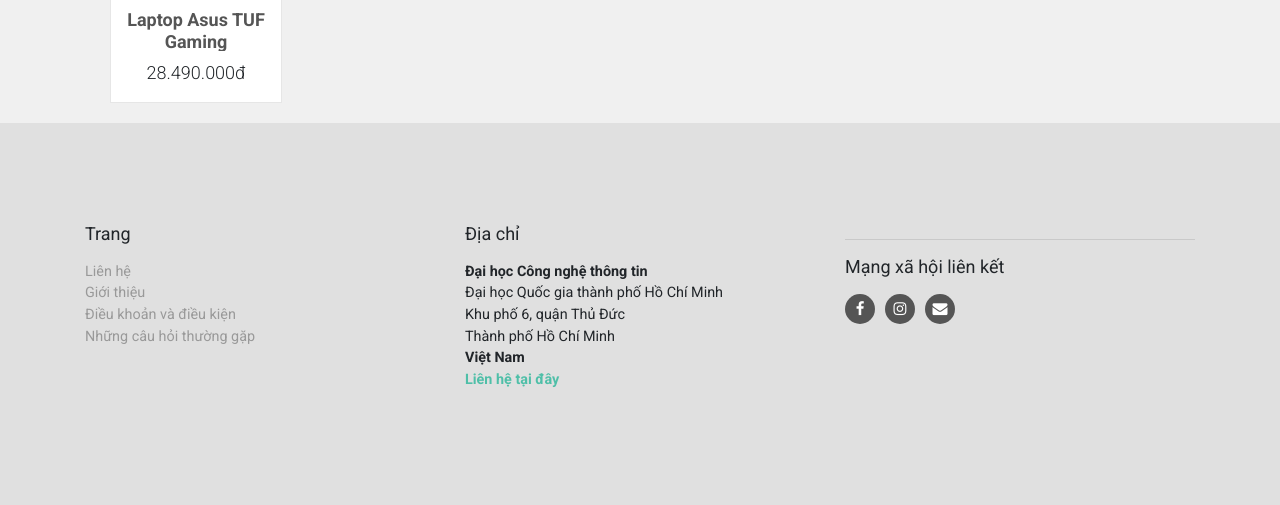
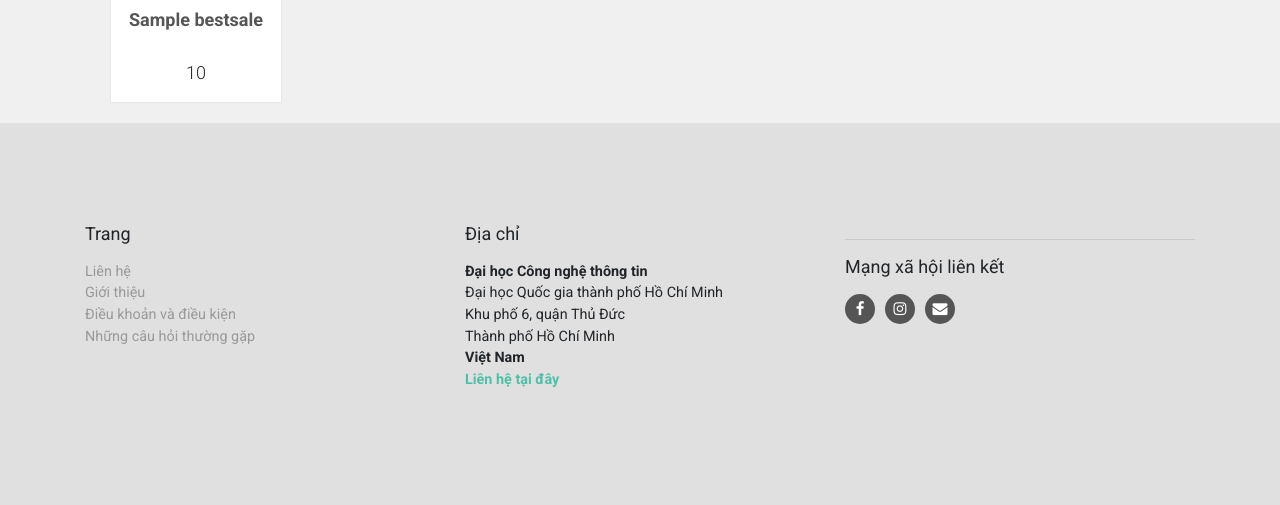
Before and after one commit to marianhtuyet/WebProject, a Laravel app: template resources/views/trangchu/index.blade.php in a window 1280 px wide. Shown: the part 1135-1640 px from the top of the page. Run offline with Laravel 8, Linux system fonts and the light colour scheme; the template is opened without the code that fills it: most values are stand-ins (such as "Sample title", 1, 10 or a date in 2020); some libraries are stand-ins or nearby versions.

Commit message:
update index
update index

```diff
--- a/resources/views/trangchu/index.blade.php
+++ b/resources/views/trangchu/index.blade.php
@@ -88,10 +88,10 @@
                         <a href="{{route('category.detail', [$value->id])}}" class="invisible"><img src="assets/img/{{$value->id_product}}_{{$key+1}}_1.jpg"
                                                                                          alt="" class="img-fluid"></a>
                         <div class="text">
-                            <h3><a href="{{route('category.detail', [$value->id])}}">Laptop Asus TUF Gaming FX505GM-BN117T</a></h3>
+                            <h3><a href="{{route('category.detail', [$value->id])}}">{{$value->name}}</a></h3>
                             <p class="price">
                                 <del></del>
-                                28.490.000đ
+                                {{$value->cost}}
                                 <!-- <del> gạch ngang và làm mờ chữ -->
                             </p>
                         </div>
```
